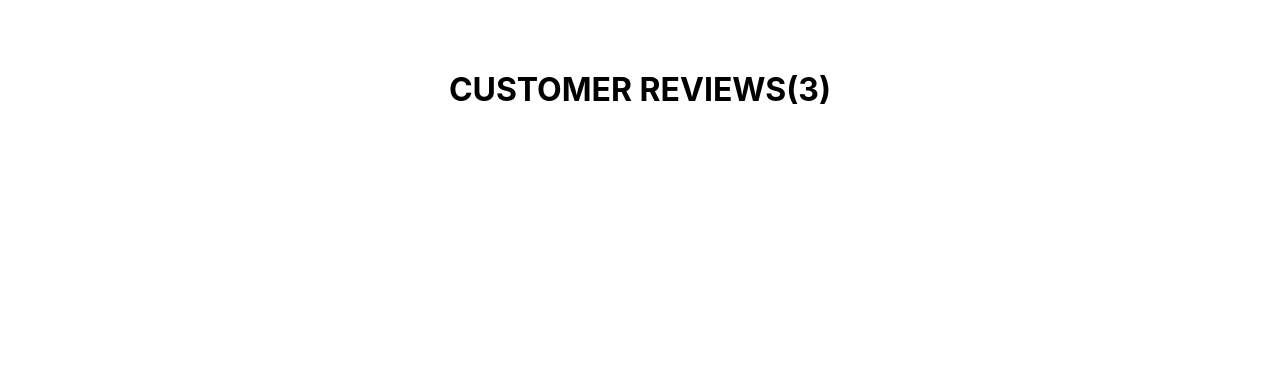
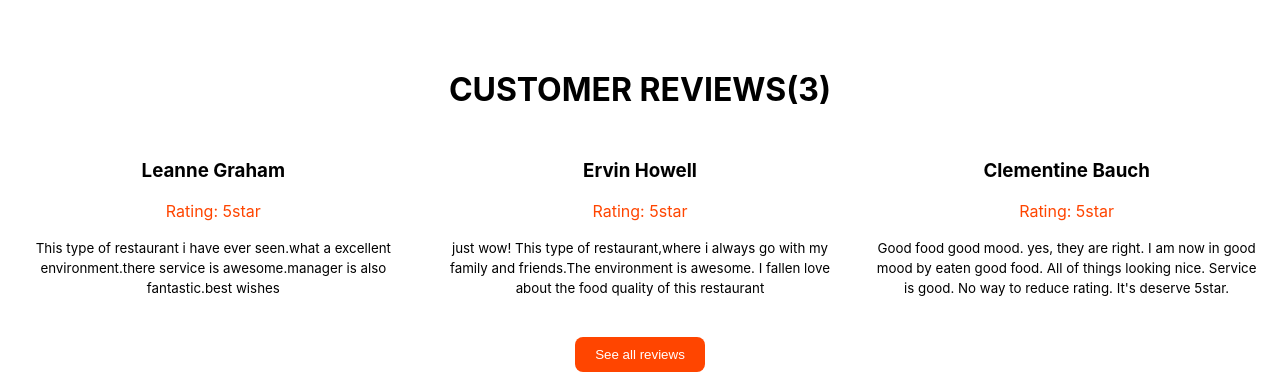
Before and after one commit to shahin7333/Good_Food, a React (Create React App) app: page / in a window 1280 px wide. Shown: the part 449-821 px from the top of the page. Before the commit the page ends 800 px from the top, so only its background shows below. Built offline with nearby package versions, Linux system fonts and the light colour scheme.

Commit message:
3-comments

```diff
--- a/public/comments.json
+++ b/public/comments.json
@@ -9,12 +9,12 @@
         "id": 2,
         "name": "Ervin Howell",
         "review": "5star",
-        "comment": "This type of restaurant i have ever seen.what a excellent environment.there service is awesome.manager is also fantastic.best wishes"
+        "comment": "just wow! This type of restaurant,where i always go with my family and friends.The environment is awesome. I fallen love about the food quality of this restaurant"
     },
     {
         "id": 3,
         "name": "Clementine Bauch",
         "review": "5star",
-        "comment": "This type of restaurant i have ever seen.what a excellent environment.there service is awesome.manager is also fantastic.best wishes"
+        "comment": "Good food good mood. yes, they are right. I am now in good mood by eaten good food. All of things looking nice. Service is good. No way to reduce rating. It's deserve 5star."
     }
 ]
--- /dev/null
+++ b/src/Component/Comment/Comment.css
@@ -0,0 +1,7 @@
+.review-div {
+    margin: 20px;
+}
+
+.rating {
+    color: orangered;
+}
--- /dev/null
+++ b/src/Component/Comment/Comment.js
@@ -0,0 +1,18 @@
+import React from 'react';
+import './Comment.css'
+
+const Comment = (props) => {
+    const { name, review, comment } = props.comment;
+    return (
+        <div>
+            <div className='review-div'>
+                <h3>{name}</h3>
+                <p className='rating'>Rating: {review}</p>
+                <p><small>{comment}</small></p>
+
+            </div>
+        </div>
+    );
+};
+
+export default Comment;
--- a/src/Component/Home/Home.css
+++ b/src/Component/Home/Home.css
@@ -46,6 +46,28 @@
     width: 100%;
 }
 
-.reviews h1 {
+.reviews {
     text-align: center;
 }
+
+.review-container {
+    margin-top: 30px;
+    display: grid;
+    grid-template-columns: repeat(3, 1fr);
+}
+
+.see-all-reviews {
+    border: 0;
+    padding: 10px;
+    padding-left: 20px;
+    padding-right: 20px;
+    margin-top: 20px;
+    background-color: orangered;
+    border-radius: 8px;
+    color: white;
+}
+
+.see-all-reviews:hover {
+    cursor: pointer;
+    background-color: rgb(255, 106, 52);
+}
--- a/src/Component/Home/Home.js
+++ b/src/Component/Home/Home.js
@@ -1,4 +1,5 @@
 import React, { useState, useEffect } from 'react';
+import Comment from '../Comment/Comment';
 import img from '../img/ice-cream.png';
 import './Home.css'
 
@@ -24,6 +25,13 @@ const Home = () => {
             </div>
             <div className='reviews'>
                 <h1>CUSTOMER REVIEWS({comments.length})</h1>
+                <div className='review-container'>
+                    {
+                        comments.map(comment => <Comment key={comment.id} comment={comment}></Comment>)
+                    }
+                </div>
+                <button className='see-all-reviews'>See all reviews</button>
+
             </div>
         </div>
 
```
